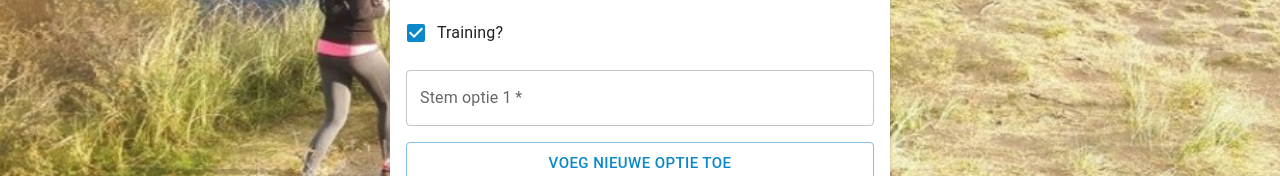
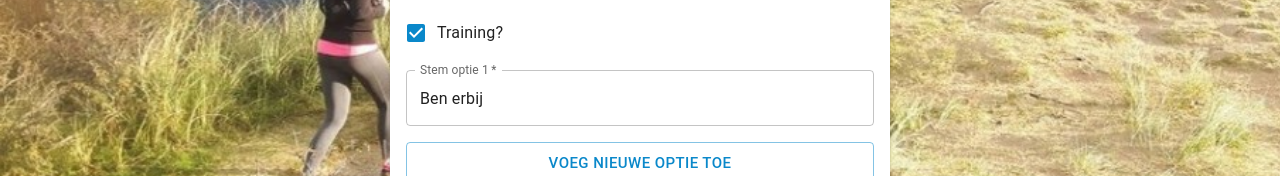
Before and after one commit to j33tj3/loopmeesters, a Next.js app: page /create-poll in a window 1280 px wide. Shown: the part 506-682 px from the top of the page. Built offline with nearby package versions, Linux system fonts and the light colour scheme; no server answers.

Commit message:
Add default first option value

```diff
--- a/src/components/CreatePoll/index.tsx
+++ b/src/components/CreatePoll/index.tsx
@@ -46,7 +46,7 @@ const CreatePoll = () => {
     trainer: "",
     is_training: true,
     location: "",
-    options: [""],
+    options: ["Ben erbij"],
   });
 
   const handleChange = (e: { target: { name: string; value: string } }) => {
```
